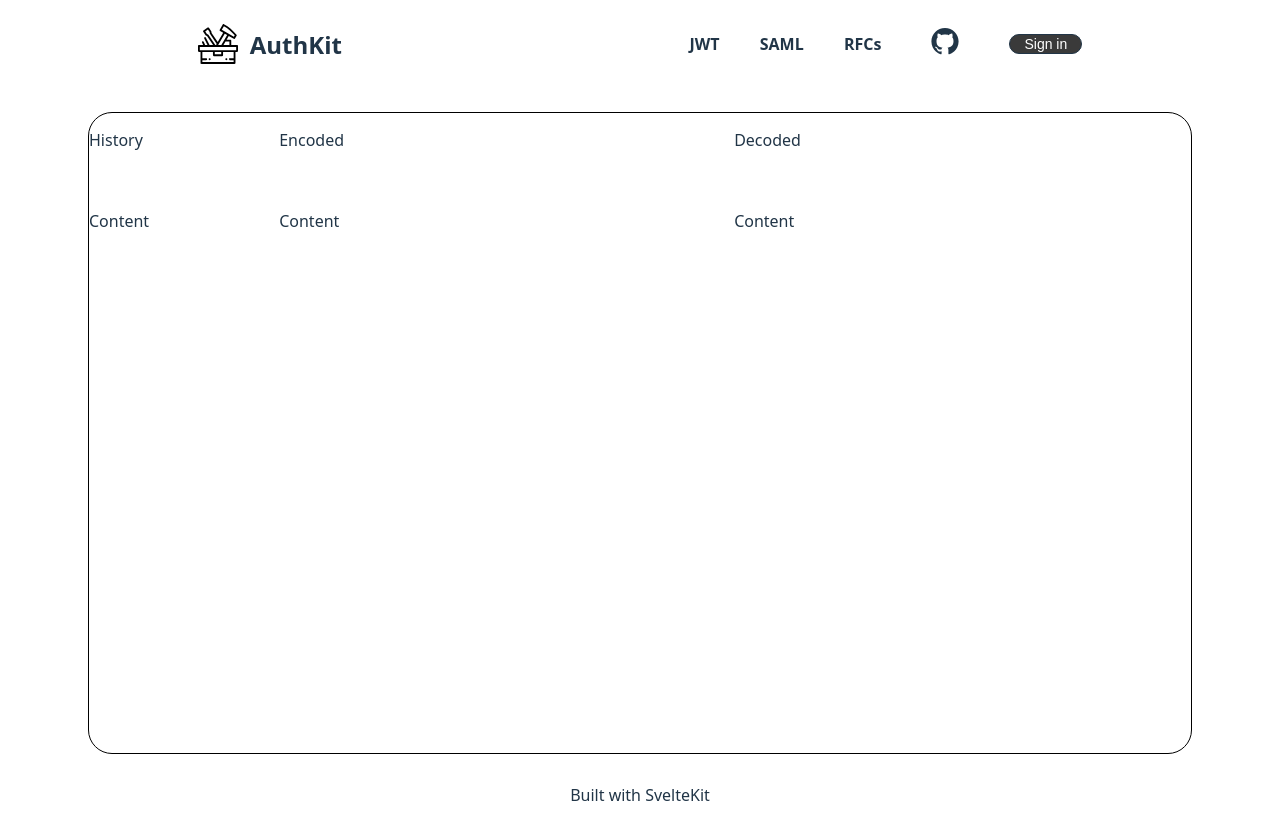
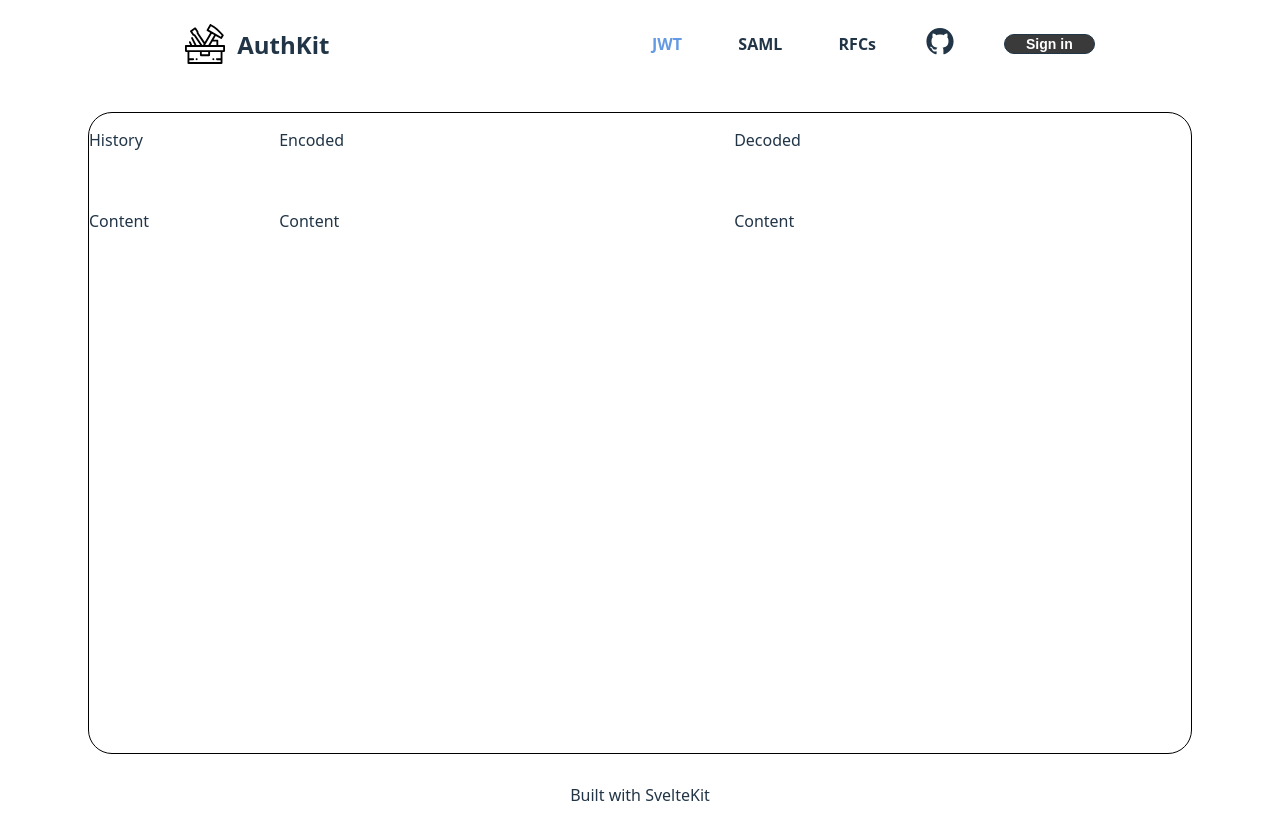
Before and after one commit to andrei-ck/AuthKit, a SvelteKit app: page /jwt in a window 1280 px wide. In both pictures the pointer is over the link "JWT". Built offline with nearby package versions, Linux system fonts and the light colour scheme.

Commit message:
fixed navigation hovering

```diff
--- a/src/routes/Header.svelte
+++ b/src/routes/Header.svelte
@@ -1,4 +1,6 @@
 <script>
+	import { fade } from 'svelte/transition';
+
 	const menuItems = [
 		{ name: 'JWT', url: '/jwt' },
 		{ name: 'SAML', url: '/saml' },
@@ -129,6 +131,7 @@
 	.logoContainer svg {
 		height: 2.5em;
 		fill: black;
+		transition: all 0.5s ease-out;
 	}
 
 	.logoContainer a {
@@ -139,10 +142,23 @@
 
 	.menuItems {
 		display: flex;
-		width: 12em;
+		width: 14em;
 		flex-direction: row;
 		justify-content: space-between;
 		font-weight: 700;
+	}
+
+	.logoContainer a,
+	.menuItems a,
+	.gitHubContainer svg {
+		transition: all 0.4s ease-out;
+	}
+
+	.menuItems a:hover,
+	.menuItems a:focus,
+	.gitHubContainer a:hover,
+	.gitHubContainer a:focus {
+		color: #6499e3;
 	}
 
 	.gitHubContainer,
@@ -167,17 +183,17 @@
 		border-radius: 2em;
 		color: #ffffff;
 		background-color: #3a3a3a;
-		padding-left: 1em;
-		padding-right: 1em;
+		padding-left: 1.5em;
+		padding-right: 1.5em;
 		font-size: 14px;
-		transition: 0.5s;
+		font-weight: 700;
+		transition: all 0.5s ease-out;
 	}
 
 	.signInButton:hover {
-		border: 1px solid #3a3a3a;
-		color: #3a3a3a;
-		background-color: #ffffff;
-		transition: 0.5s;
+		border: 1px solid #6499e3;
+		color: #ffffff;
+		background-color: #6499e3;
 	}
 
 	@media (prefers-color-scheme: dark) {
@@ -197,10 +213,10 @@
 		}
 
 		.signInButton:hover {
-			border: 1px solid #ffffff;
+			border: 1px solid #6499e3;
 			border-radius: 2em;
 			color: #ffffff;
-			background-color: #3a3a3a;
+			background-color: #6499e3;
 			transition: 0.5s;
 		}
 
```
